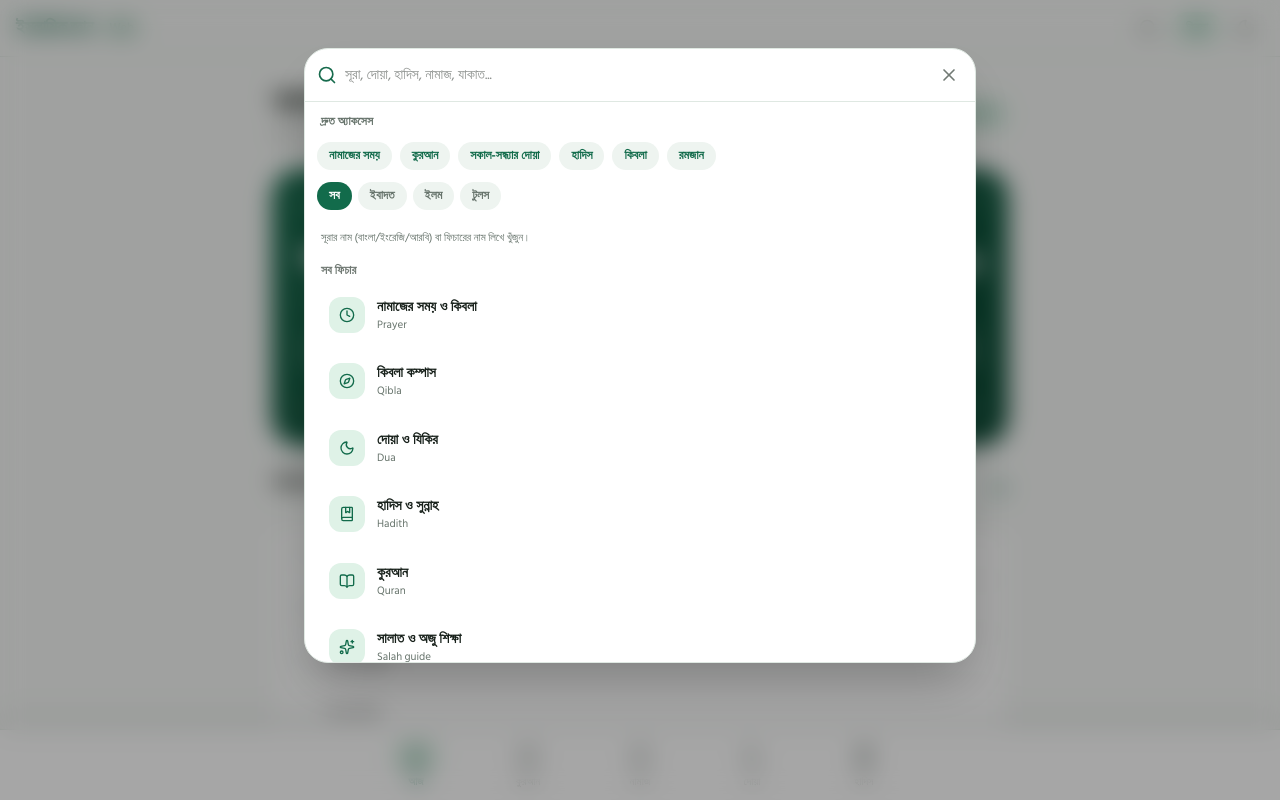
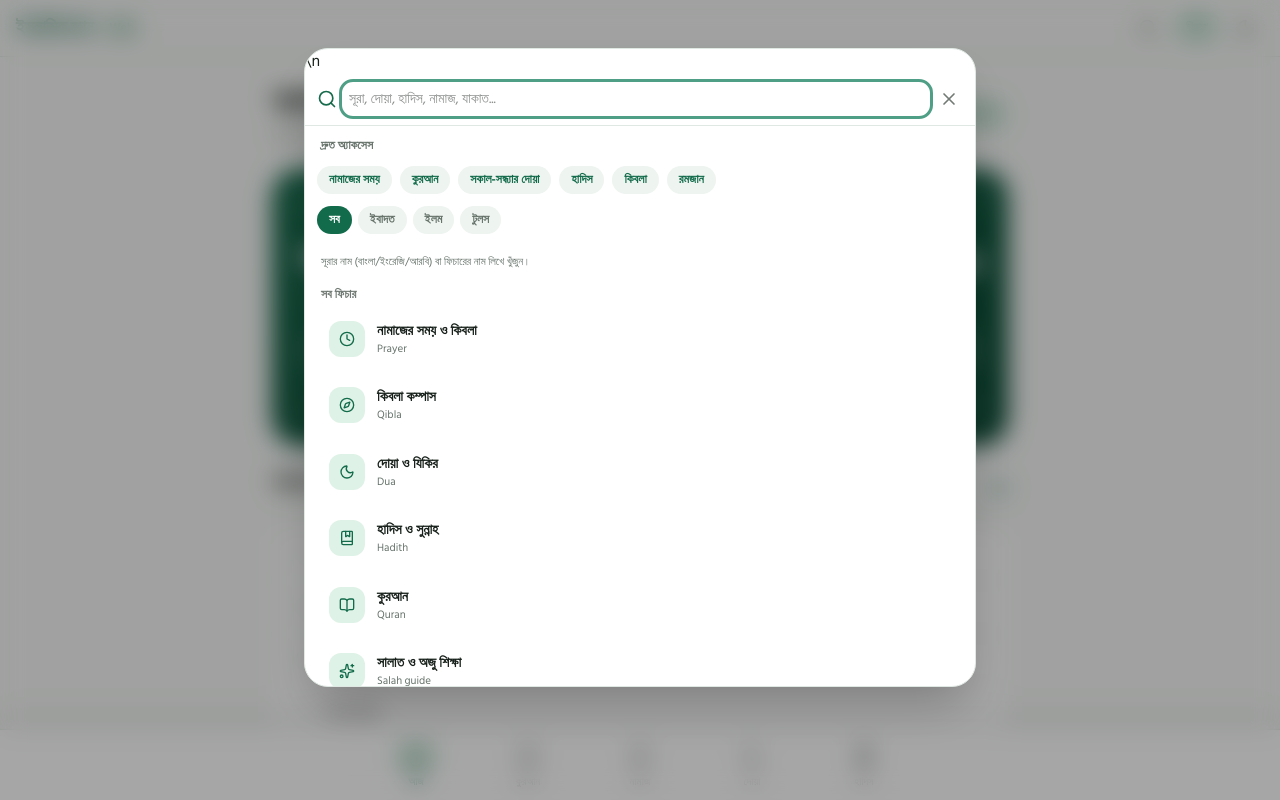
Before and after one commit to abbasali01843/islamic-knowledge-platform-web, a React (Vite) app: page / in a window 1280 px wide. Both pictures are taken after a click on the button 1147 px from the left and 28 px from the top of the page. Shown: the top 800 px of the page. Built offline with nearby package versions, Linux system fonts and the light colour scheme.

Commit message:
a11y: label search dialog and input focus state

```diff
--- a/src/App.tsx
+++ b/src/App.tsx
@@ -250,10 +250,10 @@ export const App: React.FC = () => {
 
       {searchOpen && (
         <div className="fixed inset-0 z-50 bg-black/35 backdrop-blur-md p-4 sm:p-8" id="ikp-search-dialog" role="dialog" aria-modal="true" aria-labelledby="ikp-search-title" onClick={(e) => { if (e.target === e.currentTarget) closeSearch(); }}>
-          <div className="max-w-2xl mx-auto mt-4 rounded-3xl ikp-surface shadow-2xl overflow-hidden">
+          <div className="max-w-2xl mx-auto mt-4 rounded-3xl ikp-surface shadow-2xl overflow-hidden">\n            <h2 id="ikp-search-title" className="sr-only">ইসলামিক অনুসন্ধান</h2>
             <div className="flex items-center gap-2 p-3 border-b border-[var(--ikp-border)]">
               <Search className="w-5 h-5 text-[#176B4D] dark:text-[#9DD6B9] shrink-0" />
-              <input autoFocus value={search} onChange={(e) => setSearch(e.target.value)} onKeyDown={(e) => { if (e.key === 'Escape') closeSearch(); }} placeholder="সূরা, দোয়া, হাদিস, নামাজ, যাকাত..." className="flex-1 bg-transparent outline-none text-sm text-[var(--ikp-text)]" />
+              <input autoFocus value={search} onChange={(e) => setSearch(e.target.value)} onKeyDown={(e) => { if (e.key === 'Escape') closeSearch(); }} placeholder="সূরা, দোয়া, হাদিস, নামাজ, যাকাত..." className="ikp-focus-ring flex-1 bg-transparent outline-none text-sm text-[var(--ikp-text)] rounded-lg px-1 py-1" />
               <button type="button" onClick={closeSearch} className="ikp-focus-ring rounded-xl p-1" aria-label="অনুসন্ধান বন্ধ করুন"><X className="w-5 h-5 text-[#717A74]" /></button>
             </div>
             <div className="max-h-[70vh] overflow-y-auto p-3 space-y-4">
```
